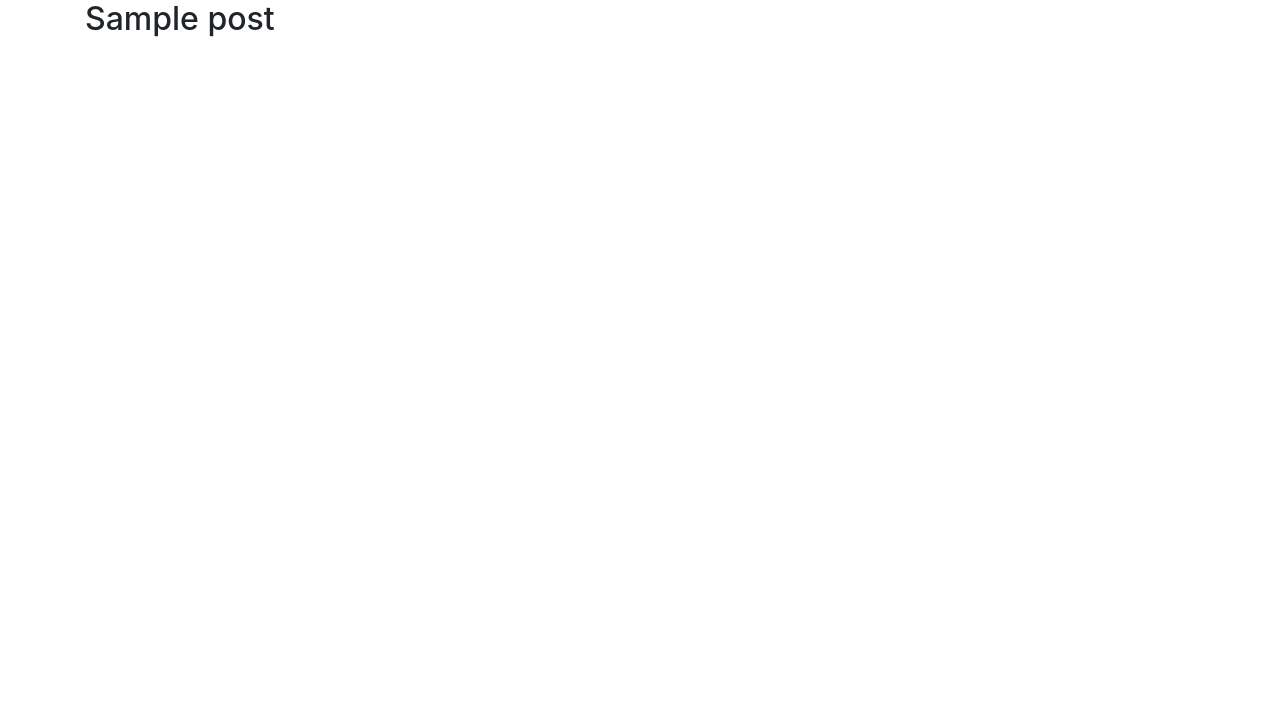
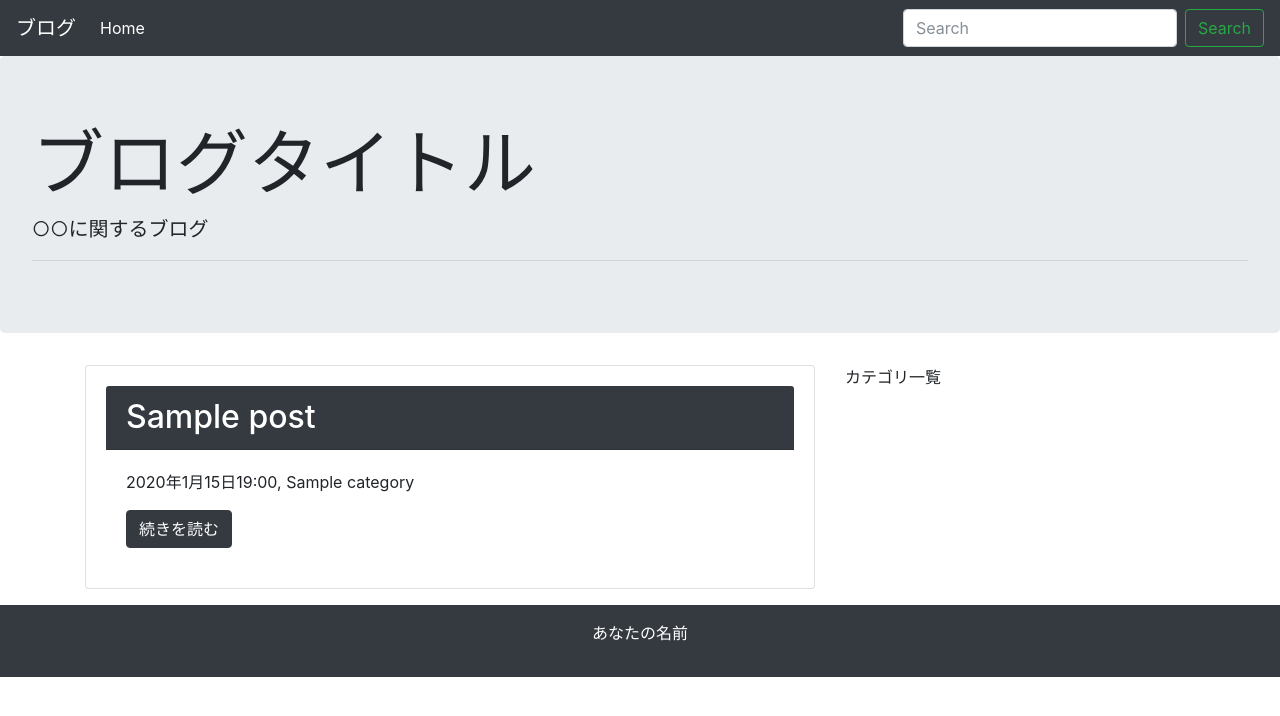
Before and after one commit to shinjiezumi/djangodock, a Django app: page /blog/ in a window 1280 px wide. Before the commit the part shown is almost empty. Shown: the top 716 px of the page. Run offline with Django 4.2, Linux system fonts and the light colour scheme; tables that the repository leaves empty hold one stand-in row (values such as "Sample post"); some libraries are stand-ins or nearby versions.

Commit message:
fix post list design

```diff
--- a/src/blog/templates/blog/base.html
+++ b/src/blog/templates/blog/base.html
@@ -11,10 +11,49 @@
           integrity="sha384-PsH8R72JQ3SOdhVi3uxftmaW6Vc51MKb0q5P2rRUpPvrszuE4W1povHYgTpBfshb" crossorigin="anonymous">
 </head>
 <body>
+<nav class="navbar navbar-expand-lg navbar-dark bg-dark">
+    <a class="navbar-brand" href="#">ブログ</a>
+    <button class="navbar-toggler" type="button" data-toggle="collapse" data-target="#navbarSupportedContent"
+            aria-controls="navbarSupportedContent" aria-expanded="false" aria-label="Toggle navigation">
+        <span class="navbar-toggler-icon"></span>
+    </button>
+
+    <div class="collapse navbar-collapse" id="navbarSupportedContent">
+        <ul class="navbar-nav mr-auto">
+            <li class="nav-item active">
+                <a class="nav-link" href="{% url 'blog:index' %}">Home <span class="sr-only">(current)</span></a>
+            </li>
+            {% if user.issuperuser %}
+            <li class="nav-item">
+                <a class="nav-link" href="{% url 'admin:index' %}">管理画面</a>
+            </li>
+            {% endif %}
+        </ul>
+        <form class="form-inline my-2 my-lg-0">
+            <input class="form-control mr-sm-2" type="text" placeholder="Search" aria-label="Search">
+            <button class="btn btn-outline-success my-2 my-sm-0" type="submit">Search</button>
+        </form>
+    </div>
+</nav>
+<div class="jumbotron">
+    <h1 class="display-3">ブログタイトル</h1>
+    <p class="lead">○○に関するブログ</p>
+    <hr class="my-2">
+</div>
 <div class="container">
-    {% block content %}
-    {% endblock %}
+    <div class="row">
+        <div class="col-md-8">
+            {% block content %}
+            {% endblock %}
+        </div>
+        <div class="col-md-4">
+            カテゴリ一覧
+        </div>
+    </div>
 </div>
+<footer class="bg-dark text-white text-center py-3">
+    <p>あなたの名前</p>
+</footer>
 
 <!-- Optional JavaScript -->
 <!-- jQuery first, then Popper.js, then Bootstrap JS -->
--- a/src/blog/templates/blog/post_list.html
+++ b/src/blog/templates/blog/post_list.html
@@ -2,7 +2,16 @@
 
 {% block content %}
 {% for post in post_list %}
-<h2>{{ post.title }}</h2>
+<div class="card mb-3">
+    <div class="card-body">
+        <h2 class="card-header bg-dark text-white">{{ post.title }}</h2>
+        <div class="card-body">
+            <p>{{ post.created_at }}, {{ post.category }}</p>
+            <a href="#" class="btn btn-dark">続きを読む</a>
+        </div>
+    </div>
+</div>
+
 {% endfor %}
 
 {% endblock %}
```
